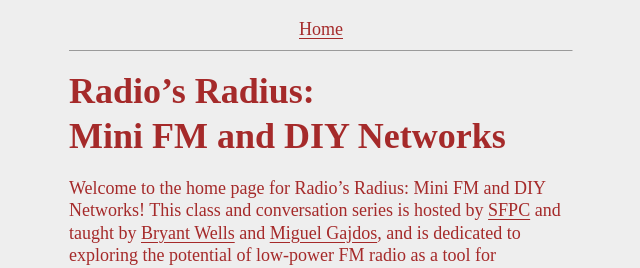
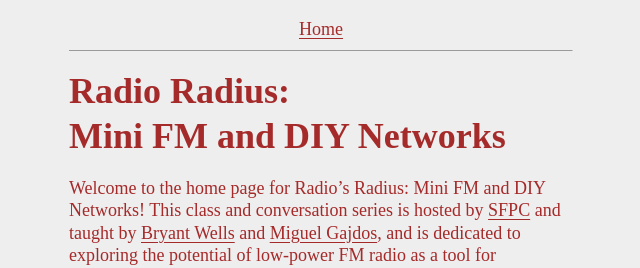
Before and after one commit to bryantwells/rr25, a Jekyll site: the page built from index.md, in a window 1280 px wide. Shown: the top 268 px of the page, without its empty margins (319-959 px from the left). Built offline with Jekyll 4.4.1, drawn with Linux system fonts in a browser that asks for light colours; part of the change alters nothing that is shown.

```diff
--- a/index.md
+++ b/index.md
@@ -3,9 +3,9 @@ layout: default
 title: Home
 ---
 
-# Radio's Radius: <br>Mini FM and DIY Networks
+# Radio Radius: <br>Mini FM and DIY Networks
 
-Welcome to the home page for Radio's Radius: Mini FM and DIY Networks! This class and conversation series is hosted by [SFPC](https://sfpc.study/) and taught by [Bryant Wells]() and [Miguel Gajdos](), and is dedicated to exploring the potential of low-power FM radio as a tool for connection and artistic expression.
+Welcome to the home page for Radio's Radius: Mini FM and DIY Networks! This class and conversation series is hosted by [SFPC](https://sfpc.study/) and taught by [Bryant Wells](https://www.bryantwells.com/) and [Miguel Gajdos](https://miguelgajdos.com/), and is dedicated to exploring the potential of low-power FM radio as a tool for connection and artistic expression.
 
 ---
 
```
